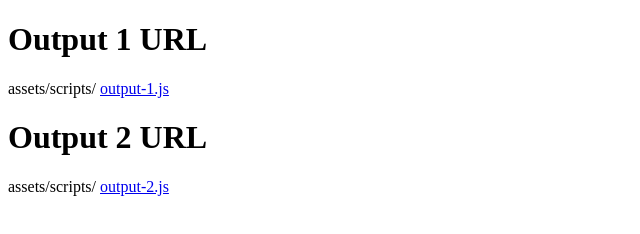
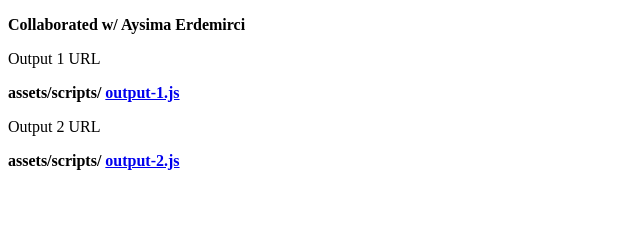
Before and after one commit to resatu/hw-js, an Eleventy site: page index.html in a window 1280 px wide. Shown: the whole page, without its empty margins (0-640 px from the left). Built offline with nearby package versions, Linux system fonts and the light colour scheme; Eleventy itself is replaced by a stand-in of ours; files that its build step writes are made by us from their sources.

Commit message:
add main page updates

```diff
--- a/index.html
+++ b/index.html
@@ -9,10 +9,11 @@
   <script src="assets/scripts/output-2.js"></script>
 </head>
 <body>
-  <h1>Output 1 URL</h1>
-  <p>assets/scripts/ <a href="assets/scripts/output-1.js">output-1.js</a></p>
+  <p style="font-weight: bold;">Collaborated w/ Aysima Erdemirci</p>
+  <p>Output 1 URL</p>
+  <p style="font-weight: bold;">assets/scripts/ <a href="assets/scripts/output-1.js">output-1.js</a></p>
 
-  <h1>Output 2 URL</h1>
-  <p>assets/scripts/ <a href="assets/scripts/output-2.js">output-2.js</a></p>
+  <p>Output 2 URL</p>
+  <p style="font-weight: bold;">assets/scripts/ <a href="assets/scripts/output-2.js">output-2.js</a></p>
 </body>
 </html>
```
Also changed, not shown: 1 other file.
